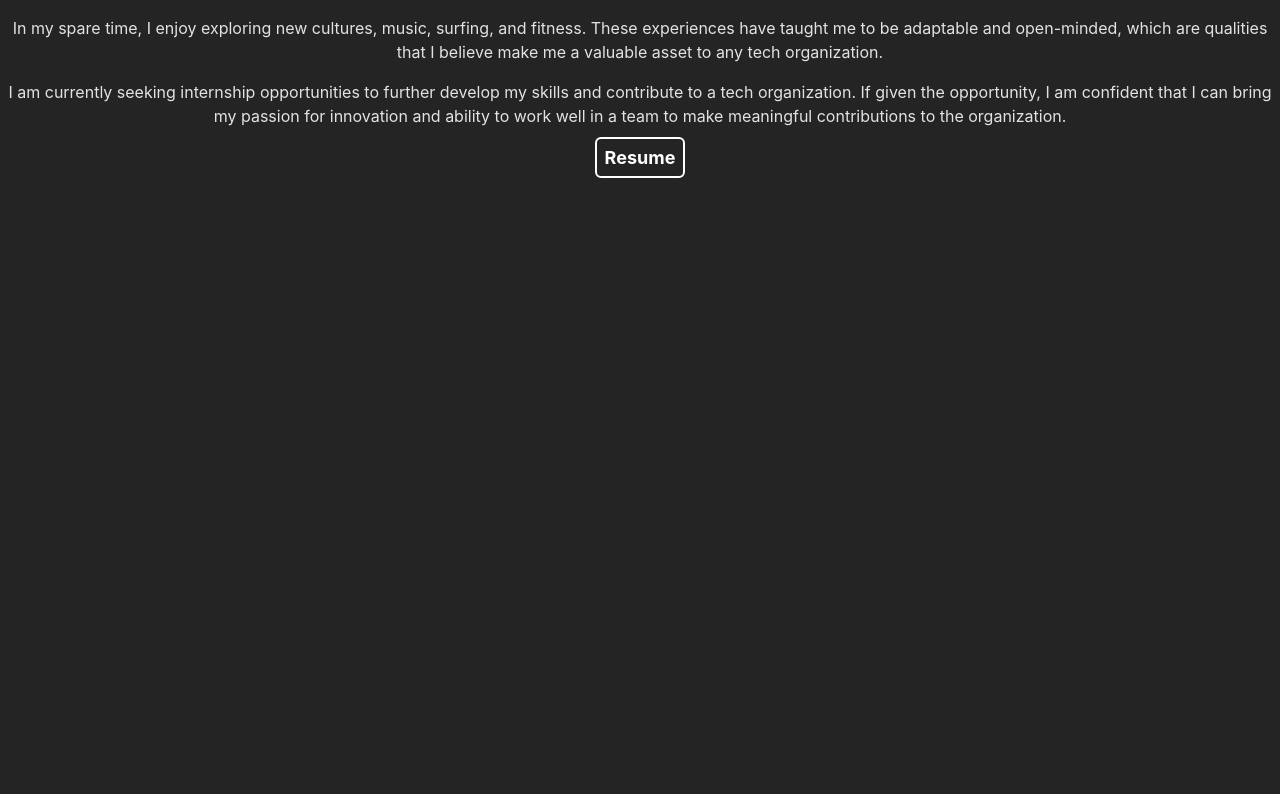
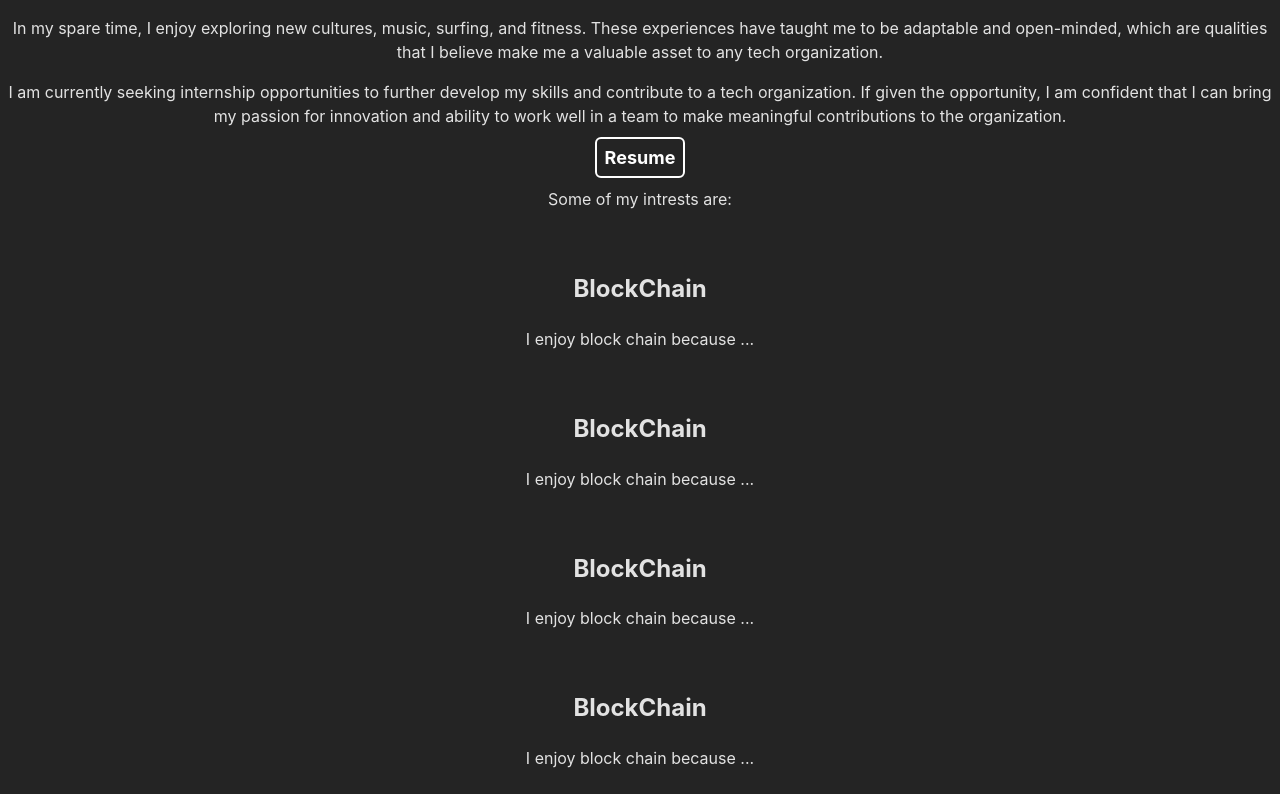
Before and after one commit to James-Frown/New-Portfolio, a React (Vite) app: page /about in a window 1280 px wide. Shown: the part 900-1694 px from the top of the page. Before the commit the page ends 1079 px from the top, so only its background shows below. Built offline with nearby package versions, Linux system fonts and the light colour scheme.

Commit message:
Latest Changes, added summery element to about page

```diff
--- a/src/pages/aboutPage/about.jsx
+++ b/src/pages/aboutPage/about.jsx
@@ -2,6 +2,7 @@ import { motion } from "framer-motion";
 import { useEffect, useState } from "react";
 import Nav from "../../components/navigation/nav";
 import Summary from "./summery";
+import Intrests from "./interests";
 
 // Element Styling import
 import './about.css';
@@ -81,6 +82,7 @@ const About = () => {
                 <>
                     <Nav />
                     <Summary />
+                    <Intrests />
                 </>
             )}
         </>
--- a/src/pages/aboutPage/interests.jsx
+++ b/src/pages/aboutPage/interests.jsx
@@ -7,16 +7,46 @@ const Intrests = () => {
                 <div className='Intrests__content'>
                     <div className='content__text'>
                         <p>
-                            As a tech enthusiast with an entrepreneurial spirit, I am driven to innovate and create positive change. With my passion for learning and willingness to take calculated risks, I am constantly seeking opportunities to challenge myself and push beyond my limits. My hunger for knowledge fuels my creativity, resilience, and unwavering commitment to success.
+                            Some of my intrests are:
                         </p>
                     </div>
                     <div className='content__icons__wrapepr'>
-                        <img/>
-                        <img/>
-                        <img/>
-                        <img/>
-                        <img/>
-                        <img/>
+                        <div className='content__icons__wrapepr'>
+                            <img src='' className='icons__selector' />
+                            <h2 className='content__icons__text'>
+                                BlockChain
+                            </h2>
+                            <p className='content__icons__text'>
+                                I enjoy block chain because ...
+                            </p>
+                        </div>
+                        <div className='content__icons__wrapepr'>
+                            <img src='' className='icons__selector' />
+                            <h2 className='content__icons__text'>
+                                BlockChain
+                            </h2>
+                            <p className='content__icons__text'>
+                                I enjoy block chain because ...
+                            </p>
+                        </div>
+                        <div className='content__icons__wrapepr'>
+                            <img src='' className='icons__selector' />
+                            <h2 className='content__icons__text'>
+                                BlockChain
+                            </h2>
+                            <p className='content__icons__text'>
+                                I enjoy block chain because ...
+                            </p>
+                        </div>
+                        <div className='content__icons__wrapepr'>
+                            <img src='' className='icons__selector' />
+                            <h2 className='content__icons__text'>
+                                BlockChain
+                            </h2>
+                            <p className='content__icons__text'>
+                                I enjoy block chain because ...
+                            </p>
+                        </div>
                     </div>
                 </div>
             </div>
--- a/src/pages/aboutPage/summery.jsx
+++ b/src/pages/aboutPage/summery.jsx
@@ -5,7 +5,7 @@ const Summery = () => {
         <>
             <div className='summery__wrapper'>
                 <div className='image__wrapper'>
-                    <img src='./IMG_7060.jpg' />
+                    <img src='./IMG_7060.jpg' className='image__Selector'/>
                 </div>
                 <div className='summery__content'>
                     <div className='content__text'>
```
